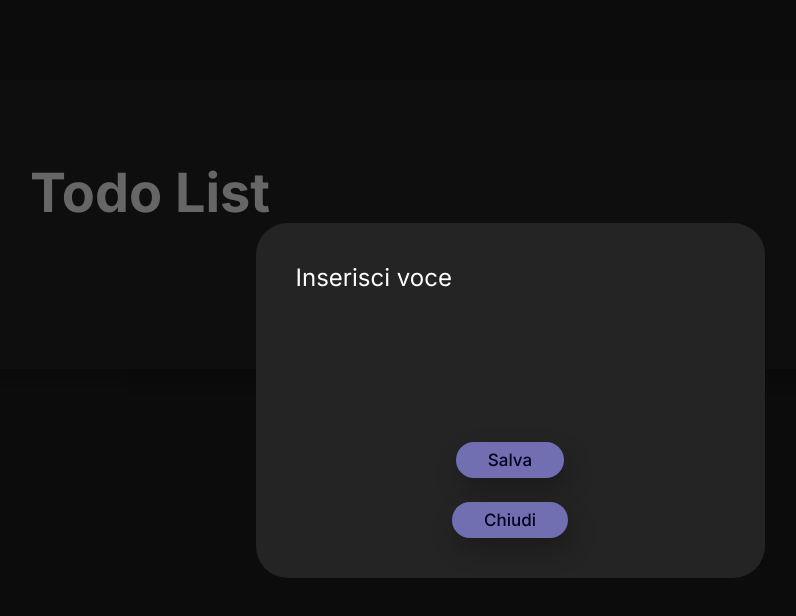
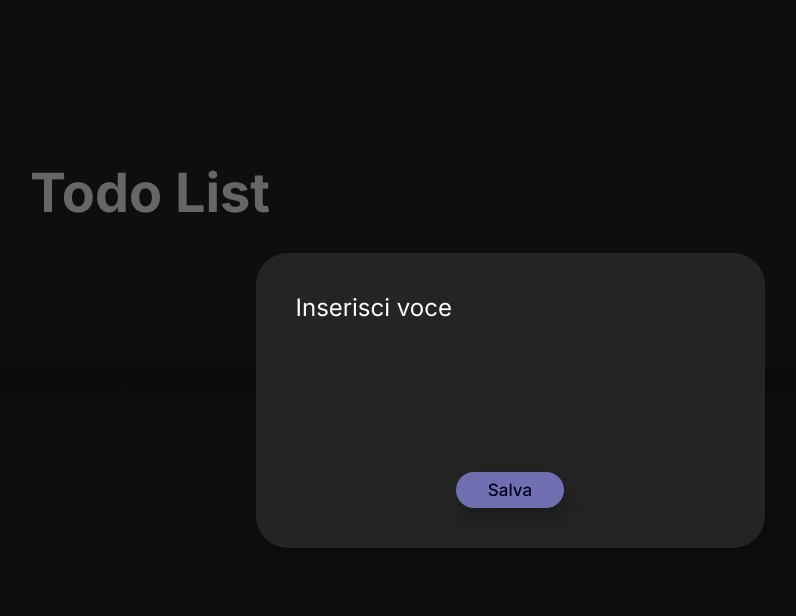
Before and after one commit to mirkodeglinnocenti/todo-list, a React (Vite) app: page / in a window 1280 px wide. Both pictures are taken after a click on the button "Nuova voce". Shown: the top 616 px of the page, without its empty margins (130-926 px from the left). Built offline with nearby package versions, Linux system fonts and the light colour scheme; the HTML template or start-up script is replaced by a standard one.

Commit message:
EDIT button close popup deleted

```diff
--- a/src/components/Popup.tsx
+++ b/src/components/Popup.tsx
@@ -52,12 +52,6 @@ const Popup = ({
         <button type="submit" className="popup-button shadow">
           <span className="label-medium">Salva</span>
         </button>
-        <button
-          onClick={() => setIsOpen(false)}
-          className="popup-button shadow"
-        >
-          <span className="label-medium">Chiudi</span>
-        </button>
       </form>
     </section>
   );
```
